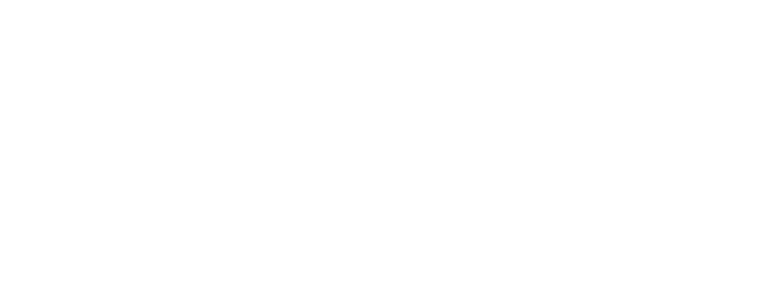
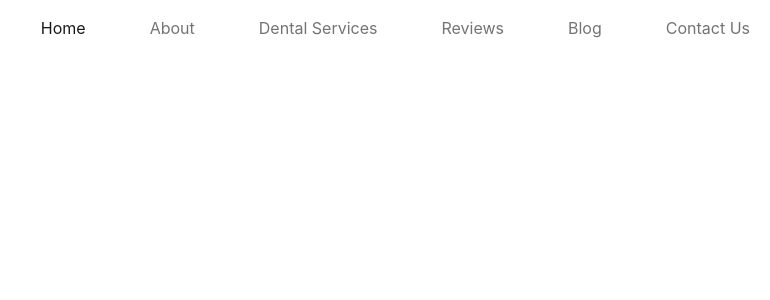
Before and after one commit to umarfchy/cleaners-world-client, a React (Create React App) app: page / in a window 1280 px wide. Shown: the top 300 px of the page, without its empty margins (510-1280 px from the left). Built offline with nearby package versions, Linux system fonts and the light colour scheme.

Commit message:
navbar added

```diff
--- a/src/components/Home/Navbar/Navbar.js
+++ b/src/components/Home/Navbar/Navbar.js
@@ -1,7 +1,57 @@
 import React from "react";
 
 const Navbar = () => {
-  return <nav></nav>;
+  return (
+    <nav className="navbar navbar-expand-lg navbar-light">
+      <div className="container-fluid">
+        <button
+          className="navbar-toggler"
+          type="button"
+          data-bs-toggle="collapse"
+          data-bs-target="#navbarSupportedContent"
+          aria-controls="navbarSupportedContent"
+          aria-expanded="false"
+          aria-label="Toggle navigation"
+        >
+          <span className="navbar-toggler-icon"></span>
+        </button>
+        <div className="collapse navbar-collapse" id="navbarSupportedContent">
+          <ul className="navbar-nav ms-auto mb-2 mb-lg-0">
+            <li className="nav-item ms-5">
+              <a className="nav-link active" aria-current="page" href="#">
+                Home
+              </a>
+            </li>
+            <li className="nav-item ms-5">
+              <a className="nav-link" href="#">
+                About
+              </a>
+            </li>
+            <li className="nav-item ms-5">
+              <a className="nav-link" href="#">
+                Dental Services
+              </a>
+            </li>
+            <li className="nav-item ms-5">
+              <a className="nav-link" href="#">
+                Reviews
+              </a>
+            </li>
+            <li className="nav-item ms-5">
+              <a className="nav-link" href="#">
+                Blog
+              </a>
+            </li>
+            <li className="nav-item ms-5">
+              <a className="nav-link" href="#">
+                Contact Us
+              </a>
+            </li>
+          </ul>
+        </div>
+      </div>
+    </nav>
+  );
 };
 
 export default Navbar;
```
